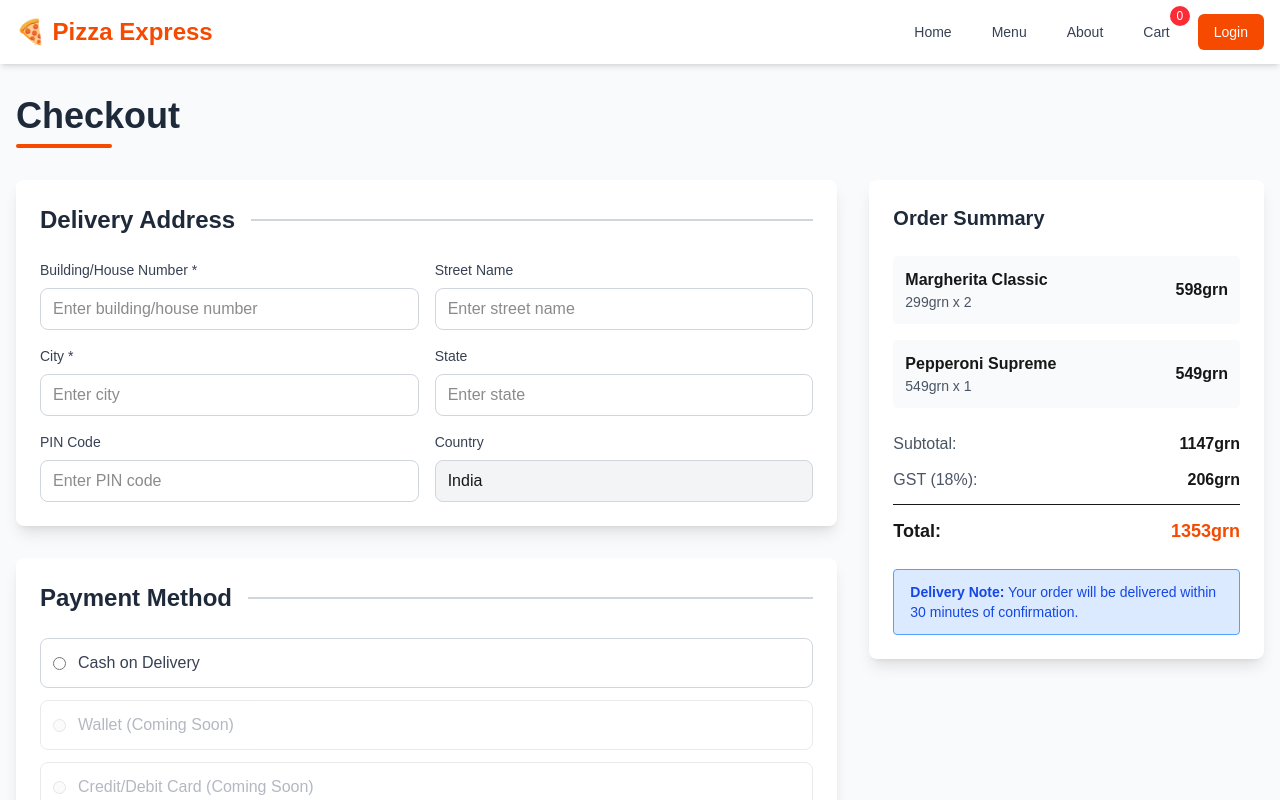
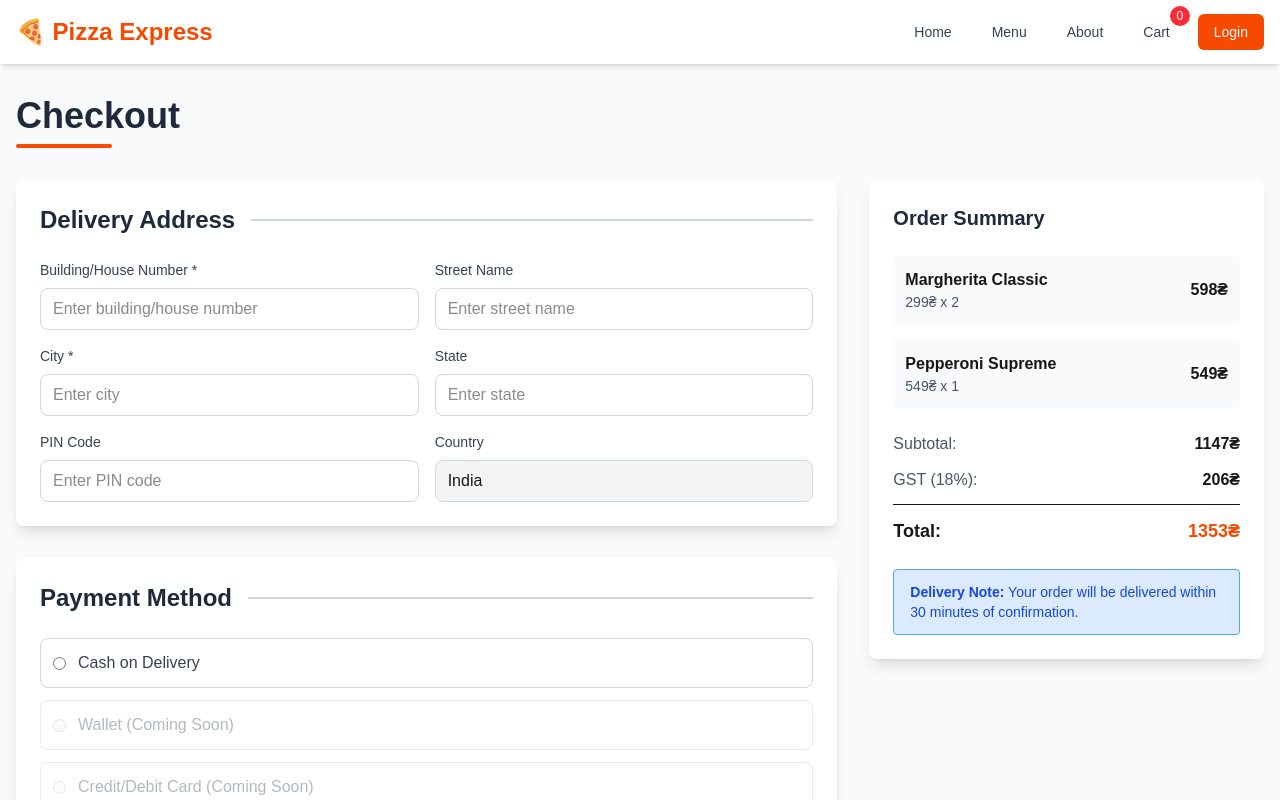
Before and after one commit to Densf2/testing-pizza-app, a Next.js app: page /checkout in a window 1280 px wide. Shown: the top 800 px of the page. Built offline with nearby package versions, Linux system fonts and the light colour scheme.

Commit message:
changed-currency-sign

```diff
--- a/src/app/cart/page.tsx
+++ b/src/app/cart/page.tsx
@@ -56,7 +56,7 @@ function CartItem({ item }: { item: any }) {
               <h3 className="text-xl font-bold text-gray-800">{item.name}</h3>
               <p className="text-gray-600 text-sm mb-2">{item.desc}</p>
               <p className="text-lg font-semibold text-gray-800">
-                Price: {item.price} grn
+                Price: {item.price} ₴
               </p>
             </div>
             <button className="text-red-500 hover:text-red-700 p-2">
@@ -86,9 +86,7 @@ function CartItem({ item }: { item: any }) {
               </div>
             </div>
             <div className="text-right">
-              <p className="text-xl font-bold text-orange-600">
-                {itemTotal}grn
-              </p>
+              <p className="text-xl font-bold text-orange-600">{itemTotal}₴</p>
             </div>
           </div>
         </div>
@@ -164,17 +162,17 @@ export default function CartPage() {
               <div className="space-y-3 mb-6">
                 <div className="flex justify-between">
                   <span className="text-gray-600">Subtotal:</span>
-                  <span className="font-semibold">{subtotal}grn</span>
+                  <span className="font-semibold">{subtotal}₴</span>
                 </div>
                 <div className="flex justify-between">
                   <span className="text-gray-600">GST (18%):</span>
-                  <span className="font-semibold">{Math.round(gst)}grn</span>
+                  <span className="font-semibold">{Math.round(gst)}₴</span>
                 </div>
                 <hr />
                 <div className="flex justify-between text-lg">
                   <span className="font-bold">Total:</span>
                   <span className="font-bold text-orange-600">
-                    {Math.round(total)}grn
+                    {Math.round(total)}₴
                   </span>
                 </div>
               </div>
--- a/src/app/checkout/page.tsx
+++ b/src/app/checkout/page.tsx
@@ -80,7 +80,7 @@ export default function CheckoutPage() {
           <div className="bg-white rounded-lg shadow-lg p-8 max-w-md mx-auto">
             <h3 className="text-lg font-semibold mb-4">Order Details</h3>
             <p className="text-gray-600 mb-2">Order ID: #PZ{Date.now()}</p>
-            <p className="text-gray-600 mb-2">Total: {total}grn</p>
+            <p className="text-gray-600 mb-2">Total: {total}₴</p>
             <p className="text-gray-600 mb-4">
               Estimated delivery: 25-30 minutes
             </p>
@@ -275,10 +275,10 @@ export default function CheckoutPage() {
                     <div>
                       <h4 className="font-semibold">{item.name}</h4>
                       <p className="text-sm text-gray-600">
-                        {item.itemPrice}grn x {item.quantity}
+                        {item.itemPrice}₴ x {item.quantity}
                       </p>
                     </div>
-                    <span className="font-semibold">{item.price}grn</span>
+                    <span className="font-semibold">{item.price}₴</span>
                   </div>
                 ))}
               </div>
@@ -286,16 +286,16 @@ export default function CheckoutPage() {
               <div className="space-y-3 mb-6">
                 <div className="flex justify-between">
                   <span className="text-gray-600">Subtotal:</span>
-                  <span className="font-semibold">{subtotal}grn</span>
+                  <span className="font-semibold">{subtotal}₴</span>
                 </div>
                 <div className="flex justify-between">
                   <span className="text-gray-600">GST (18%):</span>
-                  <span className="font-semibold">{gst}grn</span>
+                  <span className="font-semibold">{gst}₴</span>
                 </div>
                 <hr />
                 <div className="flex justify-between text-lg">
                   <span className="font-bold">Total:</span>
-                  <span className="font-bold text-orange-600">{total}grn</span>
+                  <span className="font-bold text-orange-600">{total}₴</span>
                 </div>
               </div>
 
--- a/src/app/faq/page.tsx
+++ b/src/app/faq/page.tsx
@@ -33,7 +33,7 @@ const faqData = [
   {
     question: "Do you have a minimum order value?",
     answer:
-      "Yes, we have a minimum order value of 200 grn for delivery. However, there's no minimum for pickup orders.",
+      "Yes, we have a minimum order value of 200 ₴ for delivery. However, there's no minimum for pickup orders.",
   },
   {
     question: "What if I'm not satisfied with my order?",
--- a/src/app/menu/page.tsx
+++ b/src/app/menu/page.tsx
@@ -114,7 +114,7 @@ function MenuItem({ item }: { item: any }) {
           <div className="flex justify-between items-start mb-2">
             <h3 className="text-xl font-bold text-gray-800">{item.name}</h3>
             <span className="text-2xl font-bold text-orange-600">
-              {item.price}grn
+              {item.price}₴
             </span>
           </div>
           <p className="text-gray-600 mb-4 text-sm leading-relaxed">
@@ -169,7 +169,7 @@ function Cart() {
         <div className="flex justify-between items-center p-3 bg-gray-50 rounded">
           <div>
             <h4 className="font-semibold">Margherita Classic</h4>
-            <p className="text-sm text-gray-600">299grn x 1</p>
+            <p className="text-sm text-gray-600">299₴ x 1</p>
           </div>
           <div className="flex items-center space-x-2">
             <button className="text-red-500 hover:text-red-700">
@@ -183,7 +183,7 @@ function Cart() {
 
       <div className="border-t pt-4">
         <div className="flex justify-between items-center mb-4">
-          <span className="font-bold text-lg">Total: 299grn</span>
+          <span className="font-bold text-lg">Total: 299₴</span>
         </div>
         <button className="w-full bg-orange-600 hover:bg-orange-700 text-white py-3 rounded-lg font-semibold transition-colors mb-2">
           GO TO CART
--- a/src/app/page.tsx
+++ b/src/app/page.tsx
@@ -88,21 +88,21 @@ export default function Home() {
                 name: "Margherita Classic",
                 image:
                   "https://images.unsplash.com/photo-1604382354936-07c5d9983bd3?ixlib=rb-4.0.3&w=400",
-                price: "299grn",
+                price: "299₴",
                 description: "Fresh tomatoes, mozzarella, and basil",
               },
               {
                 name: "Pepperoni Supreme",
                 image:
                   "https://images.unsplash.com/photo-1628840042765-356cda07504e?ixlib=rb-4.0.3&w=400",
-                price: "449grn",
+                price: "449₴",
                 description: "Loaded with pepperoni and extra cheese",
               },
               {
                 name: "Veggie Delight",
                 image:
                   "https://images.unsplash.com/photo-1571066811602-716837d681de?ixlib=rb-4.0.3&w=400",
-                price: "399grn",
+                price: "399₴",
                 description: "Bell peppers, onions, mushrooms, and olives",
               },
             ].map((pizza, index) => (
```
